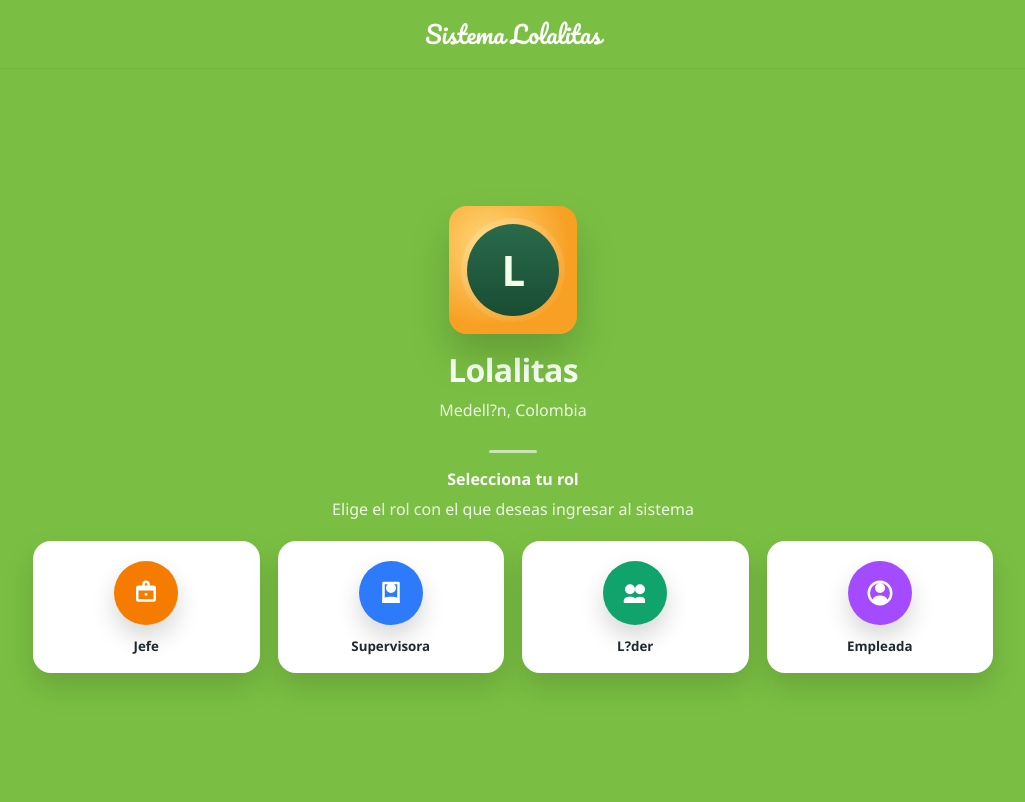
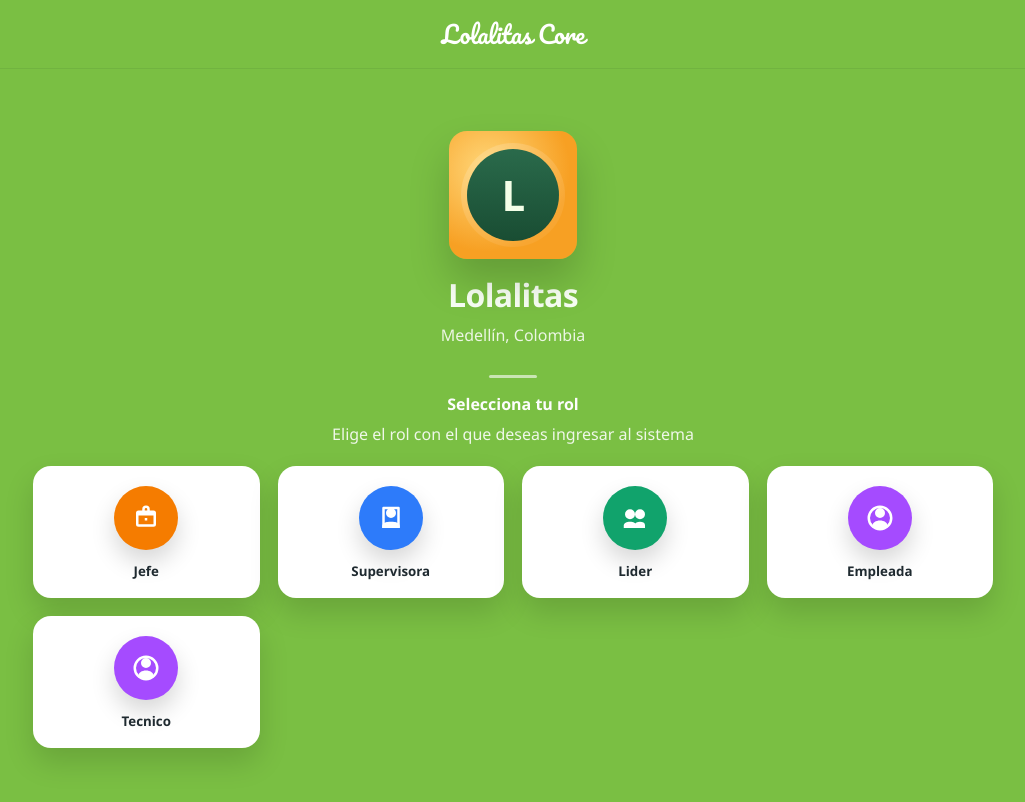
Before and after one commit to Ju4n3sD3v/ProyectoSoftware, a React (Vite) app in the folder Proyecto/Frontend/: page / in a window 1280 px wide. Shown: the top 802 px of the page, without its empty margins (127-1152 px from the left). Built offline with nearby package versions, Linux system fonts and the light colour scheme.

Commit message:
Actualización Empleada y creación del tecnico

```diff
--- a/Proyecto/Frontend/src/App.jsx
+++ b/Proyecto/Frontend/src/App.jsx
@@ -6,7 +6,10 @@ import Button from './componentes/Button'
 import LoginJefe from './pantallasJefe/loginjefe'
 import ControlInventarioBodega from './pantallasJefe/controlInventarioBodega'
 import ModificarInventarioJefe from './pantallasJefe/modificarInventario'
+
 import LoginLider from './pantallasLider/loginLider'
+
+//import LoginTecnico from './pantallasTecnico/logintecnico'
 
 import ReporteEntradaSalida from './pantallasLider/reporteEntradaSalida'
 import CreacionPedido from './pantallasEmpleadas/creacionPedido'
@@ -70,7 +73,7 @@ const IconUserCircle = () => (
 
 const AppBanner = () => (
   <div className="app-banner">
-    Sistema Lolalitas
+    Lolalitas Core
   </div>
 )
 
@@ -130,6 +133,7 @@ function App() {
         supervisora: 'supervisora',
         lider: 'lider',
         empleada: 'empleada',
+        tecnico: 'tecnico',
       }
 
       const rolDestino = mapaRol[rolNormalizado]
@@ -144,7 +148,7 @@ function App() {
       setPantalla(rolDestino)
     } catch (error) {
       console.error('Error al hacer login:', error)
-      setErrorLogin('Error al conectar con el servidor de autenticaci?n')
+      setErrorLogin('Error al conectar con el servidor de autenticación')
     }
   }
 
@@ -161,6 +165,7 @@ function App() {
   const volverLoginJefe = () => setPantalla('jefe')
   const modificarInventarioJefe = () => setPantalla('modificarInventarioJefe')
   const crreacionPedido = () => setPantalla('creacion de pedido')
+  const volverLoginEmpleada = () => setPantalla('empleada')
   const reporteEntradaSalida = () => setPantalla('reporteEntradaSalida')
   const volverLoginLider = () => setPantalla('lider')
   const mostrarAnalisisInventario = () => setPantalla('analisisInventario')
@@ -213,7 +218,7 @@ function App() {
               <div className="brand-mark">L</div>
             </div>
             <h1 className="brand-title">Lolalitas</h1>
-            <p className="brand-subtitle">Medell?n, Colombia</p>
+            <p className="brand-subtitle">Medellín, Colombia</p>
 
             <div className="brand-divider" />
             <p className="brand-instruction">Selecciona tu rol</p>
@@ -223,8 +228,9 @@ function App() {
               {[
                 { key: 'Jefe', label: 'Jefe', color: '#f57c00', icon: <IconBriefcase /> },
                 { key: 'Supervisora', label: 'Supervisora', color: '#2d7bfa', icon: <IconUserBadge /> },
-                { key: 'L?der', label: 'L?der', color: '#11a36c', icon: <IconUsers /> },
-                { key: 'Empleada', label: 'Empleada', color: '#a54bff', icon: <IconUserCircle /> },
+                { key: 'L?der', label: 'Lider', color: '#11a36c', icon: <IconUsers /> },
+                { key: 'Empleada', label: 'Empleada', color: '#a54bff', icon: <IconUserCircle /> }, // Ya tenías 'Tecnico' aquí, lo cual es correcto.
+                { key: 'Tecnico', label: 'Tecnico', color: '#a54bff', icon: <IconUserCircle /> },
               ].map((rol) => (
                 <button
                   key={rol.key}
@@ -247,7 +253,7 @@ function App() {
         <div className="page">
           <div className="card-surface form-card pantalla-login">
             <h1>Ingreso de usuario</h1>
-            <p className="muted">Autent?cate para continuar como {tipoUsuario || 'usuario'}</p>
+            <p className="muted">Autentícate para continuar como {tipoUsuario || 'usuario'}</p>
 
             <form className="form-grid" onSubmit={manejarSubmitLogin}>
               <label className="field">
@@ -263,7 +269,7 @@ function App() {
               </label>
 
               <label className="field">
-                <span>Contrase?a</span>
+                <span>Contraseña</span>
                 <input
                   id="contrasena"
                   type="password"
@@ -289,7 +295,7 @@ function App() {
 
       {pantalla === 'creacion de pedido' && (
         wrapScreen(
-          <CreacionPedido volverAlInicio={volverAlInicio}>
+          <CreacionPedido volverLoginEmpleada={volverLoginEmpleada}>
             <fieldset>
               {[...Array(9)].map((_, i) => (
                 <LabelAndInputN key={i} label="bolsas_de_alitas" id={`ba${i}`} />
@@ -417,6 +423,18 @@ function App() {
         )
       )}
 
+      {pantalla === 'tecnico' && (
+        wrapScreen(
+          <div>
+            <h1>Panel de Técnico</h1>
+            <p className="muted">Bienvenido al panel de soporte técnico.</p>
+            <div className="actions" style={{ marginTop: '12px' }}>
+              <button className="btn ghost" type="button" onClick={volverAlInicio}>Volver al inicio</button>
+            </div>
+          </div>
+        )
+      )}
+
       {pantalla === 'analisisInventario' && (
         wrapScreen(
           <AnalisisInventarioLocal volverLoginJefe={volverLoginJefe} />
--- a/Proyecto/Frontend/src/pantallasEmpleadas/creacionPedido.jsx
+++ b/Proyecto/Frontend/src/pantallasEmpleadas/creacionPedido.jsx
@@ -2,7 +2,7 @@ import { useState, useEffect } from 'react'
 import LabelAndInputN from '../componentes/LabelAndInputN'
 import Button from '../componentes/Button'
 
-function CreacionPedido({ volverAlInicio }) {
+function CreacionPedido({ volverLoginEmpleada }) {
   // Estado para guardar los valores de los inputs
   const [pedido, setPedido] = useState({})
   const [productos, setProductos] = useState([])
@@ -170,7 +170,7 @@ function CreacionPedido({ volverAlInicio }) {
           />
         </fieldset>
         <br/><br/>
-        <button type="button" onClick={volverAlInicio}> Volver al inicio </button>
+        <button type="button" onClick={volverLoginEmpleada}> Volver al menú </button>
       </div>
     </>
   )
```
Also changed, not shown: Proyecto/Frontend/src/pantallasTecnico/logintecnico.jsx (added), 1 other file (tests, documents, lock files or other folders).
